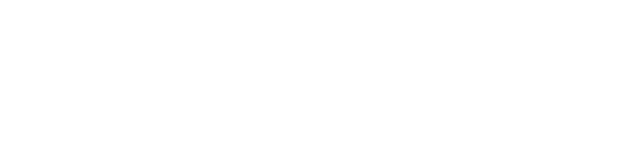
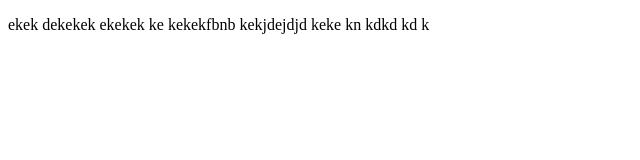
Before and after one commit to KMBedw/repo_test, a plain HTML site: page index.html in a window 1280 px wide. Shown: the whole page, without its empty margins (0-640 px from the left). Drawn offline with Linux system fonts and the light colour scheme.

Commit message:
ajout new para

```diff
--- a/index.html
+++ b/index.html
@@ -6,6 +6,6 @@
     <title>Hello world Version 2</title>
 </head>
 <body>
-
+    <p>ekek dekekek ekekek ke kekekfbnb kekjdejdjd keke kn kdkd kd k</p>
 </body>
 </html>
```
